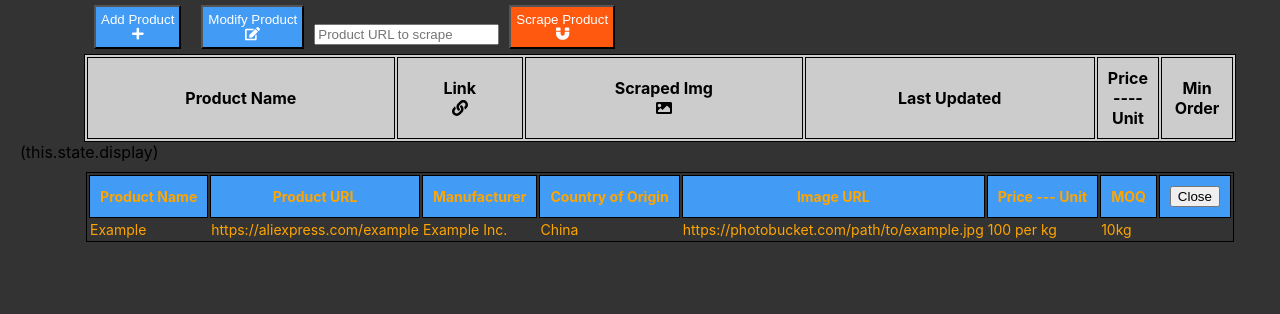
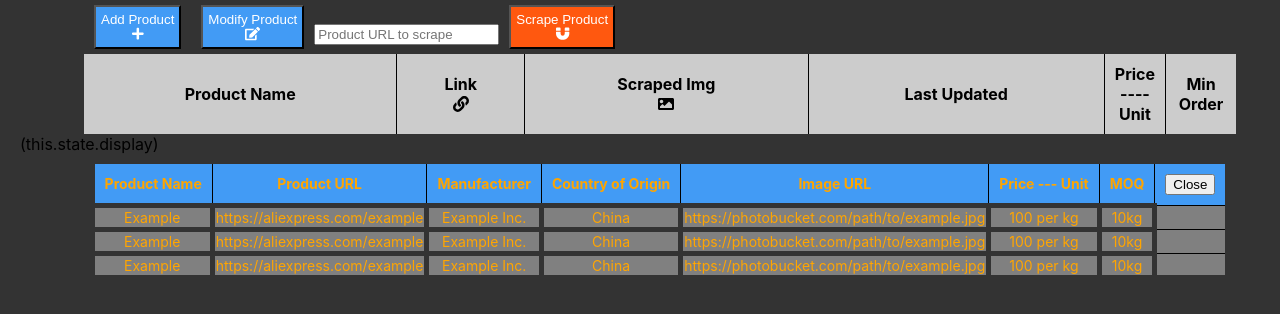
Before and after one commit to shamelessApathy/Scraper, a React (Create React App) app: page / in a window 1280 px wide. Shown: the top 314 px of the page. Built offline with nearby package versions, Linux system fonts and the light colour scheme.

Commit message:
more changes needing to protable this

```diff
--- a/src/ProductForm.js
+++ b/src/ProductForm.js
@@ -6,12 +6,15 @@ class ProductForm extends React.Component {
 		super(props);
 		this.state = {display: props.display}
 	}
-	DisplayFalse() {
-		this.setState({display:false})
-	}
-	CloseProductForm = () => {
+
+    OpenProductForm = () => {
+    	this.setState({display: true})
+    }
+
+    CloseProductForm = () => {
     	this.setState({display: false})
     }
+
 	BuildProductForm() {
 		return (
 			<div>
@@ -20,6 +23,24 @@ class ProductForm extends React.Component {
 						<tr><th>Product Name</th><th>Product URL</th><th>Manufacturer</th><th>Country of Origin</th><th>Image URL</th><th>Price --- Unit</th><th>MOQ</th><th><button onClick={this.CloseProductForm}>Close</button></th></tr>
 					</thead>
 					<tbody>
+					<tr>
+						<td>Example</td>
+						<td>https://aliexpress.com/example</td>
+						<td>Example Inc.</td>
+						<td>China</td>
+						<td>https://photobucket.com/path/to/example.jpg</td>
+						<td>100 per kg</td>
+						<td>10kg</td>
+					</tr>
+					<tr>
+						<td>Example</td>
+						<td>https://aliexpress.com/example</td>
+						<td>Example Inc.</td>
+						<td>China</td>
+						<td>https://photobucket.com/path/to/example.jpg</td>
+						<td>100 per kg</td>
+						<td>10kg</td>
+					</tr>
 					<tr>
 						<td>Example</td>
 						<td>https://aliexpress.com/example</td>
--- a/src/Table.js
+++ b/src/Table.js
@@ -17,18 +17,21 @@ class Table extends React.Component {
 	}
 	InitScraper(e) {
 		console.log("Scraper start button is registering")
-		let event = e
-		let target = event.target
-		let urlContainer = target.previousSibling
+		let urlContainer = document.getElementById("toScrape")
 		let urlValue = urlContainer.value
-		if (urlValue)
-		{
-			fetch("/api/catch.php", {
+		console.log(urlValue)
+		if (urlValue) {
+			console.log('its registered as having a value')
+				fetch("/api/catch.php", {
 				method: "POST",
 				body: urlValue
 			}).then(function(response){
 				console.log(response)
 			});
+		}
+		else {
+			alert("You must have a URL input into the text area next to the button!")
+			document.getElementById("toScrape").setAttribute("style","border:2px solid red; background-color:yellow;")
 		}
 	}
 	render() {
--- a/src/css/Table.css
+++ b/src/css/Table.css
@@ -60,11 +60,13 @@ th {
 	margin-left:10px;
 }
 .productFormModule {
-	background:#333;
+	background:#808080;
 	font-size:14px;
 	color:orange;
 	margin:0 auto;
 	margin-top:10px;
+	text-align:center;
+
 }
 .productFormModule thead tr th {
 	background-color:#429bf5;
@@ -77,3 +79,11 @@ th {
 	z-index:10;
 	color:orange;
 }
+
+table {
+  border-collapse: collapse;
+  border-style: hidden;
+}
+table td {
+  border: 5px solid #333;
+}
```
